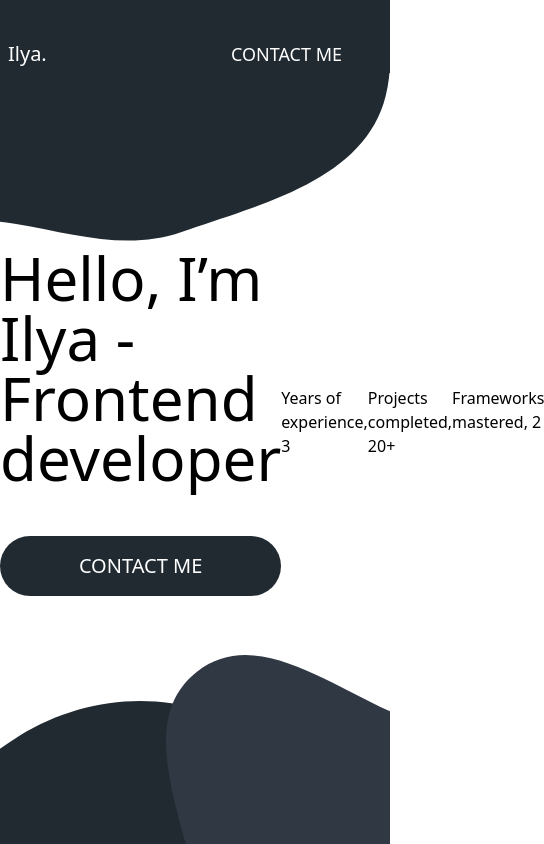
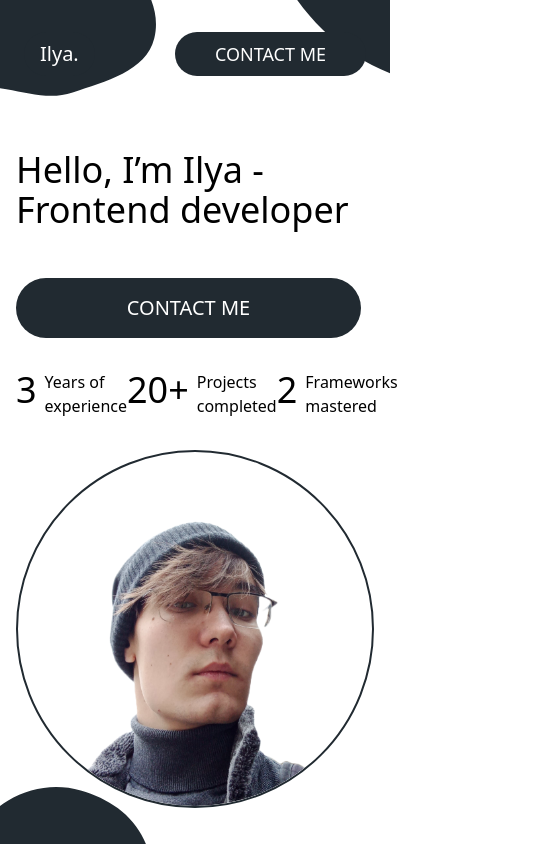
Before and after one commit to IljuhAlikin/portfolio, a React (Vite) app: page / in a window 390 px wide. Shown: the whole page, 544 px wide, since content can reach past the window. Built offline with nearby package versions, Linux system fonts and the light colour scheme.

Commit message:
add photo

```diff
--- a/src/App.tsx
+++ b/src/App.tsx
@@ -5,6 +5,23 @@ function App() {
   return (
     <>
       <Main />
+      <div className="relative z-10">
+        <img
+          src="main/drop-1.svg"
+          alt=""
+          className="fixed top-0 left-0 transition-all ease-in-out hover:scale-125 max-w-[40%] md:max-w-[60%] xl:max-w-[100%]"
+        />
+        <img
+          src="main/drop-2.svg"
+          alt=""
+          className="fixed top-0 right-0 transition-all ease-in-out hover:scale-125 max-w-[40%] md:max-w-[60%] xl:max-w-[100%]"
+        />
+        <img
+          src="main/drop-3.svg"
+          alt=""
+          className="fixed bottom-0 left-0 transition-all ease-in-out hover:scale-125  max-w-[40%] md:max-w-[60%] xl:max-w-[100%]"
+        />
+      </div>
     </>
   );
 }
--- a/src/assets/components/header/Header.tsx
+++ b/src/assets/components/header/Header.tsx
@@ -4,11 +4,11 @@ import { Link } from "react-router-dom";
 const Header = () => {
   return (
     <>
-      <header className="py-8 xl:py-10 fixed w-full z-20">
+      <header className="py-8 xl:py-10 fixed w-full z-20 px-4">
         <div className="container mx-auto px-2 flex justify-between items-center">
           {/* Logo */}
           <Link to="/">
-            <div className="text-xl xl:text-2xl text-white font-medium">
+            <div className="bg-primary-color rounded-full py-2 px-4 text-xl xl:text-2xl xl:p-0 xl:bg-none text-white font-medium">
               Ilya.
             </div>
           </Link>
--- a/src/assets/components/main/Buttons.tsx
+++ b/src/assets/components/main/Buttons.tsx
@@ -19,8 +19,11 @@ const Buttons = () => {
       <div className="flex justify-between">
         {info.map((item, index) => {
           return (
-            <div>
-              {item.title}, {item.number}
+            <div className="flex gap-2 justify-center align-center">
+              <div className="text-4xl flex align-center font-medium justify-center">
+                {item.number}
+              </div>
+              <div className="max-w-[100px]">{item.title}</div>
             </div>
           );
         })}
--- a/src/assets/components/main/Content.tsx
+++ b/src/assets/components/main/Content.tsx
@@ -2,9 +2,10 @@ import Buttons from "../main/Buttons";
 const Content = () => {
   return (
     <>
-      <div className="container mx-auto flex items-center h-screen relative z-10">
+      <div className="container mx-auto flex flex-col py-[150px] xl:py-0 lg:py-0 md:py-0 xl:items-center md:items-center xl:justify-between xl:flex-row md:justify-between md:flex-row lg:align-center lg:justify-center lg:flex-row h-screen relative z-10 gap-8 px-4">
+        <div className="flex flex-col gap-8">
           <div className="flex flex-col gap-12">
-          <div className="text-6xl xl:text-8xl font-medium">
+            <div className="text-4xl md:text-5xl lg:text-6xl xl:text-7xl font-medium">
               Hello, I’m Ilya -<span className="block">Frontend developer</span>
             </div>
             <button className="text-xl xl:text-2xl rounded-full px-10 py-4 uppercase bg-primary-color text-white inline-block max-w-[345px]">
@@ -13,6 +14,10 @@ const Content = () => {
           </div>
           <Buttons />
         </div>
+        <div className="rounded-full max-w-[535px] border-2 border-primary-color mx-auto ">
+          <img src="/main/person.png" className="w-full h-full rounded-full" />
+        </div>
+      </div>
     </>
   );
 };
--- a/src/assets/pages/Main.tsx
+++ b/src/assets/pages/Main.tsx
@@ -5,28 +5,6 @@ const Main = () => {
     <>
       <Header />
       <Content />
-      <div className="relative z-10">
-        <img
-          src="main/drop-1.svg"
-          alt=""
-          className="fixed top-0 left-0 transition-all ease-in-out hover:scale-125"
-        />
-        <img
-          src="main/drop-2.svg"
-          alt=""
-          className="fixed top-0 right-0 transition-all ease-in-out hover:scale-125"
-        />
-        <img
-          src="main/drop-3.svg"
-          alt=""
-          className="fixed bottom-0 left-0 transition-all ease-in-out hover:scale-125"
-        />
-        <img
-          src="main/drop-4.svg"
-          alt=""
-          className="fixed bottom-0 right-0 transition-all ease-in-out hover:scale-125"
-        />
-      </div>
     </>
   );
 };
```
Also changed, not shown: public/main/drop-4.svg (deleted), public/main/person.png (added). Lines whose indentation alone changed are shown as unchanged.
